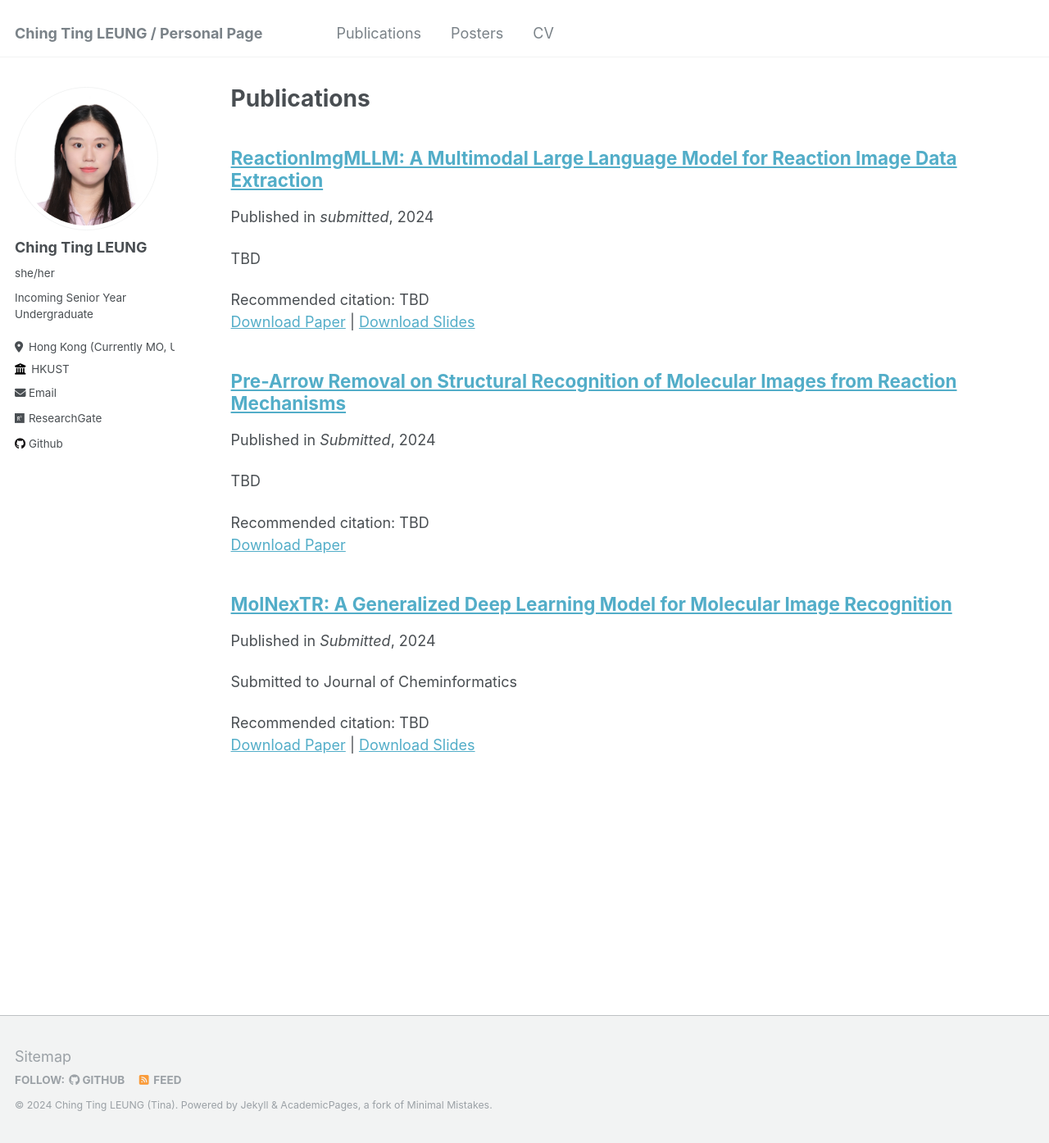
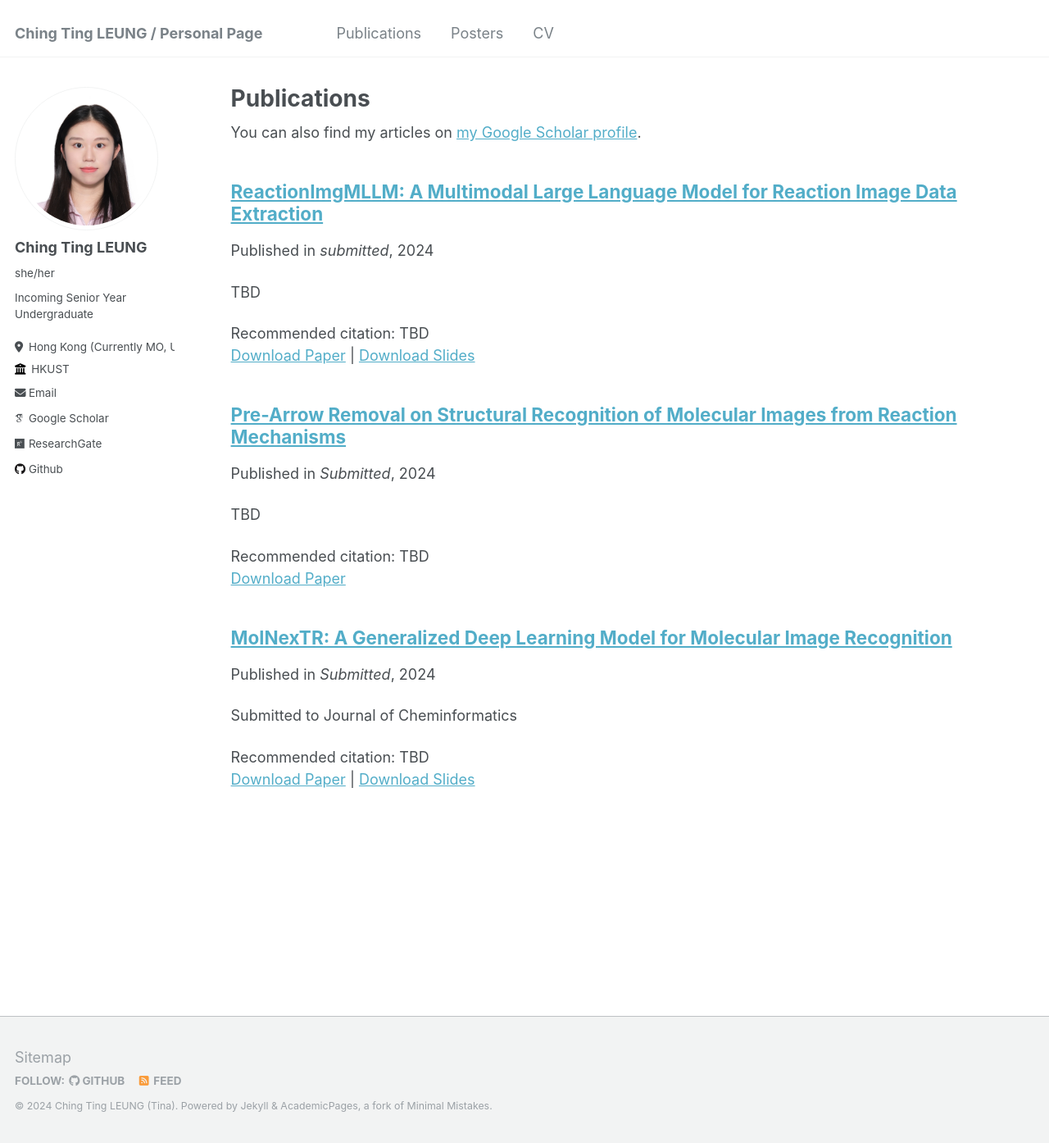
Before and after one commit to ting2025/ting2025.github.io, a Jekyll site: the page built from _pages/publications.md, in a window 1280 px wide and 1394 px high. Shown: the whole window at 82% size. Built offline with Jekyll 4.4.1, drawn with Linux system fonts in a browser that asks for light colours; some web fonts are replaced; part of the change alters nothing that is shown.

Commit message:
Update _config.yml

```diff
--- a/_config.yml
+++ b/_config.yml
@@ -32,7 +32,7 @@ author:
 
   # Academic websites
   arxiv            : # URL - Update with the correct link to your profile
-  googlescholar    : #"https://www.researchgate.net/profile/Ching-Ting-Leung"
+  googlescholar    : "https://scholar.google.com/citations?user=EbK7BRMAAAAJ&hl=en"
   impactstory      : # URL
   orcid            : #"http://orcid.org/yourorcidurl"
   semantic         : # URL
```
